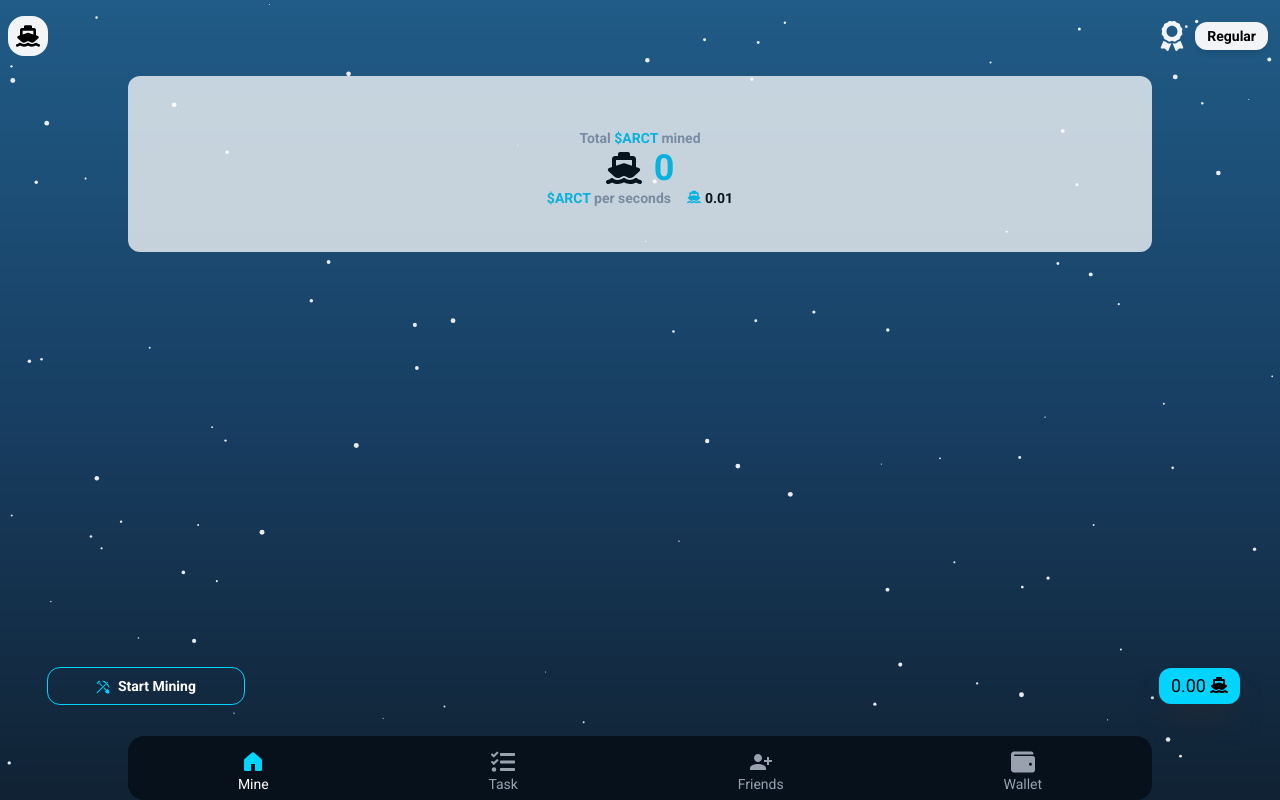
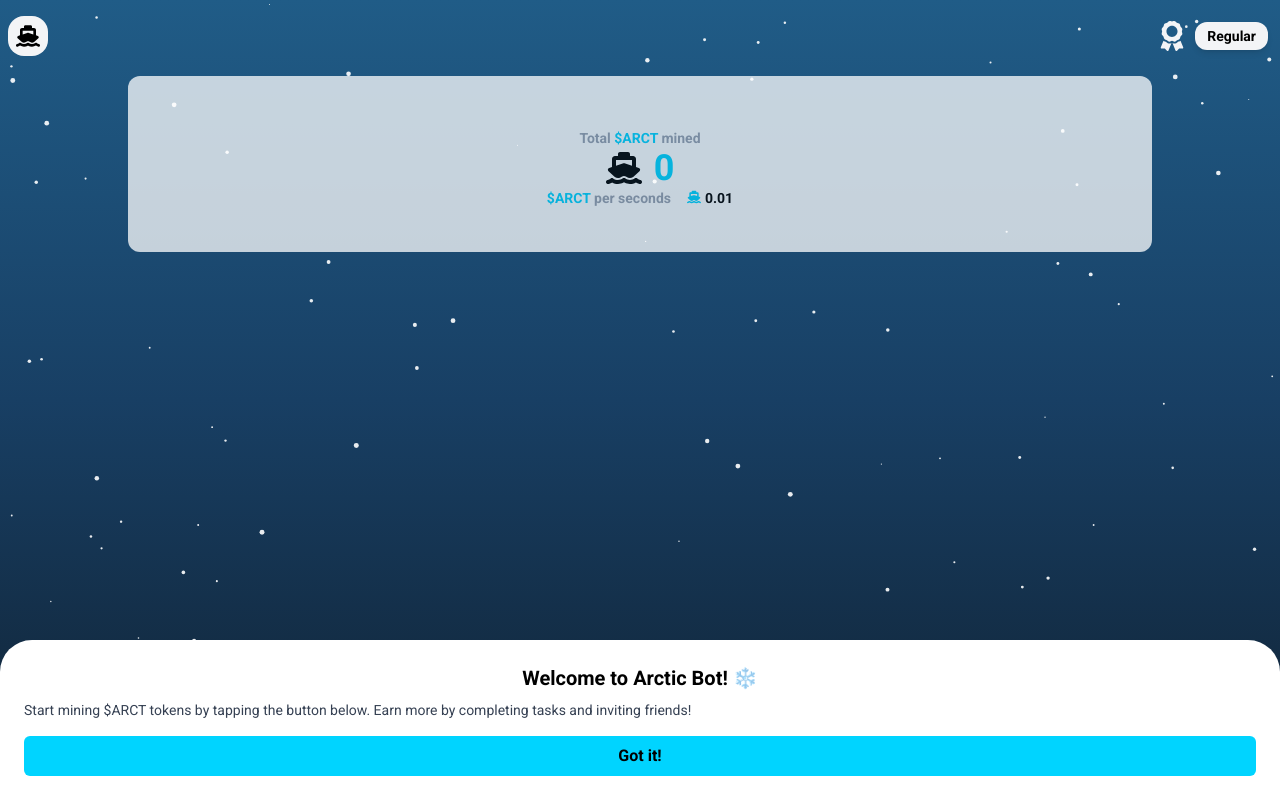
Before and after one commit to myconpeter/artcBot-frontend, a React (Vite) app: page /mine in a window 1280 px wide. Built offline with nearby package versions, Linux system fonts and the light colour scheme; no server answers.

Commit message:
lets push popup

```diff
--- /dev/null
+++ b/src/component/model/InfoPopup.jsx
@@ -0,0 +1,26 @@
+import { useState } from 'react'
+import { motion } from 'framer-motion'
+import { AiOutlineClose } from 'react-icons/ai'
+
+const InfoPopup = ({ onClose }) => {
+  return (
+    <motion.div
+      initial={{ opacity: 0, scale: 0.8 }}
+      animate={{ opacity: 1, scale: 1 }}
+      exit={{ opacity: 0, scale: 0.8 }}
+      className='fixed flex items-center justify-center bg-transparent bg-opacity-50 z-50 bottom-0'
+    >
+      <div className='bg-white p-6  text-black w-screen relative rounded-t-4xl'>
+        <h2 className='text-xl font-bold mb-2 text-center'>Welcome to Arctic Bot! ❄️</h2>
+        <p className='text-sm text-gray-700'>
+          Start mining $ARCT tokens by tapping the button below. Earn more by completing tasks and inviting friends!
+        </p>
+        <button onClick={onClose} className='mt-4 w-full bg-[#00D4FF] font-bold text-black py-2 rounded-md transition'>
+          Got it!
+        </button>
+      </div>
+    </motion.div>
+  )
+}
+
+export default InfoPopup
--- a/src/pages/Mine.jsx
+++ b/src/pages/Mine.jsx
@@ -7,19 +7,30 @@ import WalletIcon from '../assets/icon/walletIcon.png'
 import PremiumUser from '../component/PremiumUser'
 import ArcticBgOne from '../component/background/ArcticBgOne'
 import ArcticBgTwo from '../component/background/ArcticBgTwo'
-import { FaShip } from 'react-icons/fa6'
+import { FaBullseye, FaShip } from 'react-icons/fa6'
 import { FaClock } from 'react-icons/fa'
 import { FaHandHoldingUsd } from 'react-icons/fa'
 import { GiDigDug } from 'react-icons/gi'
 import toast from 'react-hot-toast'
 import ArcticMining from '../component/shared/ArcticMining'
-import NotMining from '../component/shared/NotMining'
-
+import InfoPopup from '../component/model/InfoPopup'
 const Mine = () => {
   const { data, isLoading, refetch } = useMyInfoQuery()
   const [startFarming] = useStartFarmingMutation()
   const [claimFarming] = useClaimFarmingMutation()
+  const [showPopup, setShowPopup] = useState(false)
 
+  useEffect(() => {
+    const hasSeenPopup = localStorage.getItem('arcticPopupSeen')
+    if (!hasSeenPopup) {
+      setShowPopup(true) // Show the popup only if not seen before
+    }
+  }, [])
+
+  const handleClosePopup = () => {
+    setShowPopup(false)
+    localStorage.setItem('arcticPopupSeen', 'true') // Store the popup state
+  }
   const wallet = data?.data?.Wallet
   const taskEarn = data?.data?.TaskEarn
   const referralPoint = data?.data?.ReferralPoint
@@ -92,8 +103,7 @@ const Mine = () => {
 
   return (
     <div className='relative flex flex-col  h-screen w-full overflow-hidden text-white'>
-      {/* <ArcticMining /> */}
-
+      {showPopup && <InfoPopup onClose={handleClosePopup} />} {/* <ArcticMining /> */}
       <ArcticBgTwo />
       <div className='flex justify-between items-center mt-2'>
         <div
@@ -109,7 +119,6 @@ const Mine = () => {
         </div>
         <PremiumUser isLoading={isLoading} miningPremiumUser={miningPremiumUser} />
       </div>
-
       <div className='flex justify-center items-center mt-3 '>
         <div className='w-[80%] flex flex-col items-center justify-center bg-white opacity-75 h-44 rounded-xl text-black'>
           <p className='text-sm text-center mt-2 font-semibold text-gray-400'>
@@ -133,7 +142,6 @@ const Mine = () => {
           </div>
         </div>
       </div>
-
       <div className='flex justify-center mt-10 h-screen w-screen '>
         <div className='h-80 w-[90%] bg-transparent rounded-4xl'>
           {' '}
@@ -141,10 +149,9 @@ const Mine = () => {
           {/* <NotMining /> */}
         </div>
       </div>
-
       <div className='mt-5 flex flex-col items-center  fixed bottom-14'>
         <div className='relative flex flex-row-reverse  justify-center w-[90%]  items-center'>
-          <p className='fixed flex items justify-center gap-1   mt-5 text-black bg-[#00D4FF] px-3 py-1 right-10 bottom-24 text-lg rounded-xl shadow-xl shadow-gray-800'>
+          <p className='fixed flex items justify-center gap-1   mt-5 text-black bg-[#00D4FF] px-3 py-2 right-10 bottom-24 text-lg rounded-xl shadow-xl shadow-gray-800'>
             {liveMiningAmount.toFixed(2)} <FaShip className='mt-1' />
           </p>
 
@@ -153,7 +160,7 @@ const Mine = () => {
               <p> </p>
             ) : miningStatus && countdown > 0 ? (
               <motion.div
-                className='fixed flex gap-2  bg-transparent outline-1 outline-[#00D4FF] left-12 bottom-24  text-white text-sm px-10 py-2 text-center transition font-bold rounded-xl'
+                className='fixed flex gap-2  bg-transparent outline-1 outline-[#00D4FF] left-12 bottom-24  text-white text-sm px-10 py-3 text-center transition font-bold rounded-xl'
                 animate={{ opacity: [0.6, 1, 0.6] }}
                 transition={{ repeat: Infinity, duration: 1 }}
               >
@@ -171,7 +178,7 @@ const Mine = () => {
                   toast.success('Claim Successful 😃') // Reset mined amount
                   refetch()
                 }}
-                className='fixed flex gap-2  bg-[#00D4FF] outline-1 outline-white left-12 bottom-24  text-black text-sm px-12 py-2 text-center transition font-bold rounded-xl shadow-lg shadow-gray-700'
+                className='fixed flex gap-2  bg-[#00D4FF] outline-1 outline-white left-12 bottom-24  text-black text-sm px-12 py-3 text-center transition font-bold rounded-xl shadow-lg shadow-gray-700'
               >
                 <FaHandHoldingUsd className='mt-1' />
                 Claim Mining
@@ -184,7 +191,7 @@ const Mine = () => {
                     toast.success('Mining started 😃')
                   })
                 }
-                className='fixed flex gap-2  bg-transparent outline-1 outline-[#00D4FF] left-12 bottom-24  text-white text-sm px-12 py-2 text-center transition font-bold rounded-xl'
+                className='fixed flex gap-2  bg-transparent outline-1 outline-[#00D4FF] left-12 bottom-24  text-white text-sm px-12 py-3 text-center transition font-bold rounded-xl'
               >
                 <GiDigDug className='text-[#00D4FF] font-bold mt-1' />
                 Start Mining
--- a/src/welcome/FirstPageWelcome.jsx
+++ b/src/welcome/FirstPageWelcome.jsx
@@ -22,9 +22,9 @@ const FirstPageWelcome = () => {
   useEffect(() => {
     // Timed transitions for each step
     const timers = [
-      setTimeout(() => setStep(2), 5000), // Move to Discovery
-      setTimeout(() => setStep(3), 10000), // Move to Expedition Begins
-      setTimeout(() => setStep(4), 15000), // Show Features
+      setTimeout(() => setStep(2), 8000), // Move to Discovery
+      setTimeout(() => setStep(3), 16000), // Move to Expedition Begins
+      setTimeout(() => setStep(4), 24000), // Show Features
     ]
     return () => timers.forEach(clearTimeout)
   }, [])
```
